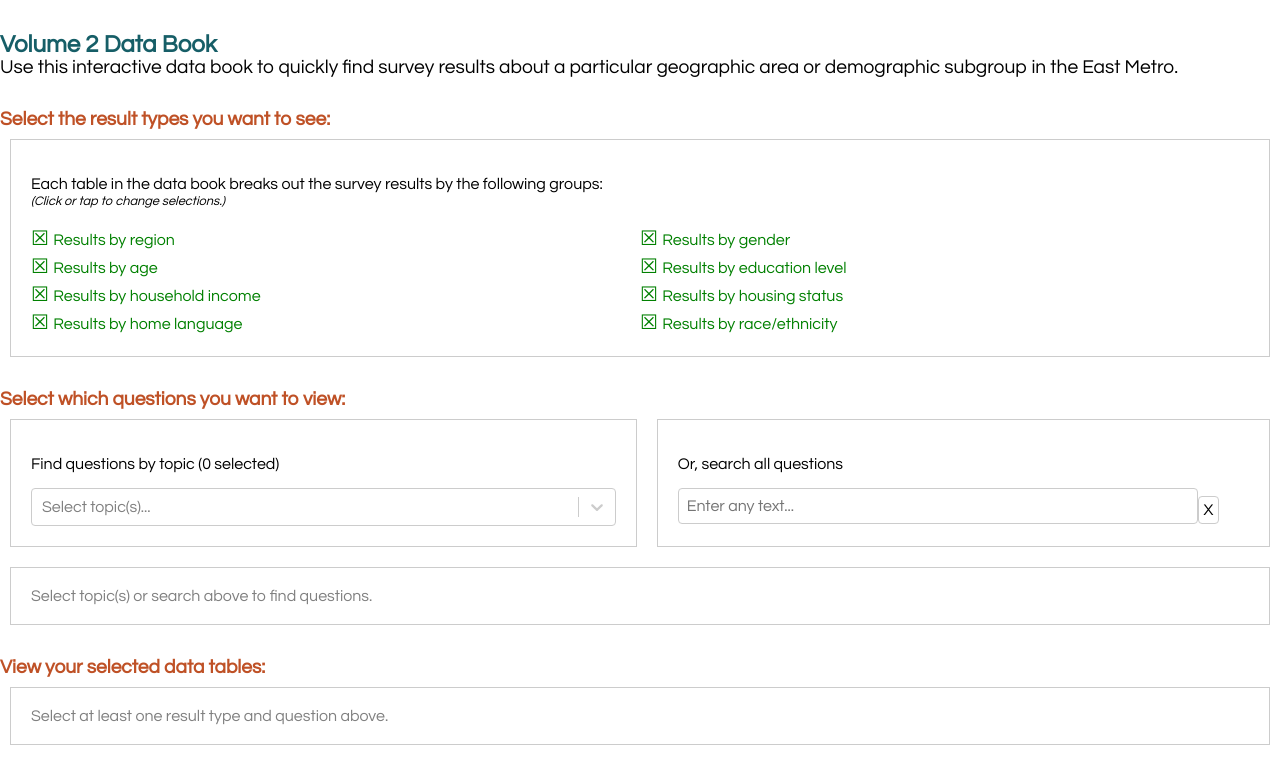
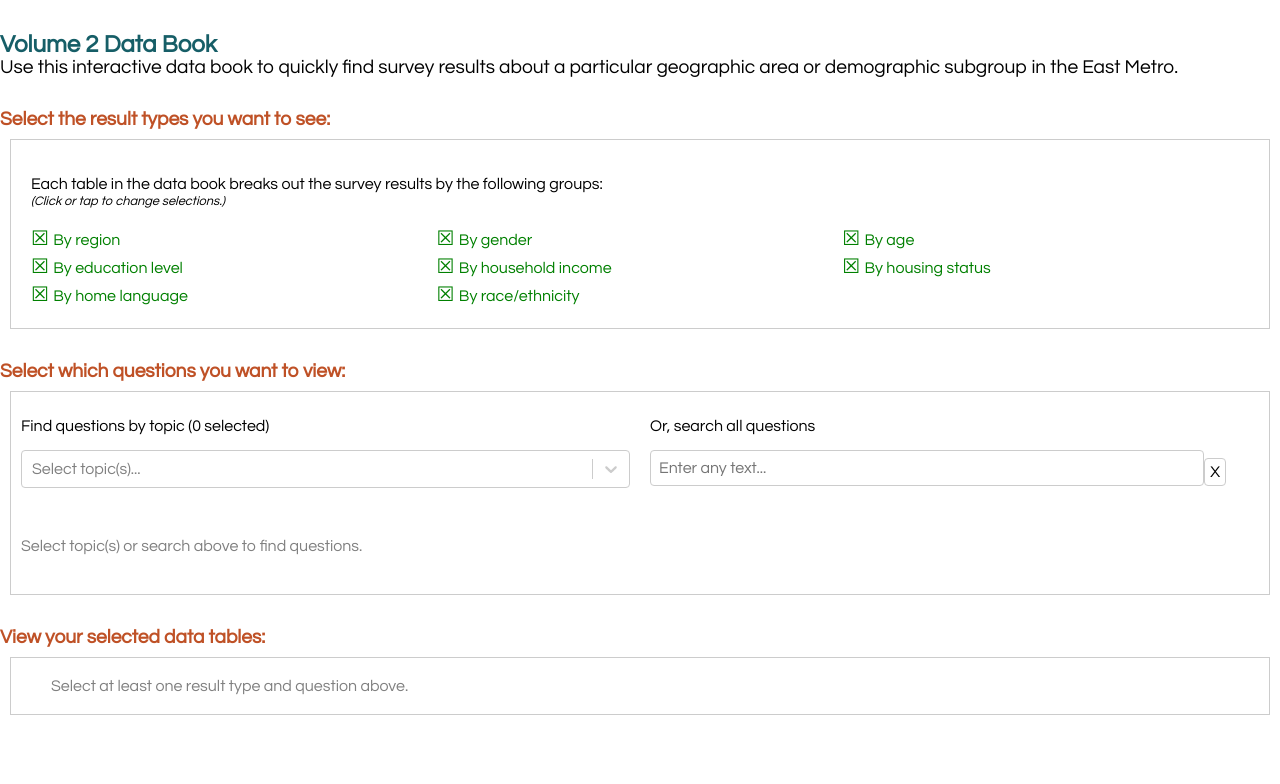
Before and after one commit to wilder-research/emp-databook, a React app: page / in a window 1280 px wide. Built offline with nearby package versions, Linux system fonts and the light colour scheme.

Commit message:
Refine prototype, refactor

```diff
--- a/src/databook.js
+++ b/src/databook.js
@@ -156,6 +156,7 @@ export default class DataBook extends React.Component {
           onClick={(i) => this.handleResultTypeClick(i)}
         />
         <div className="SectionTitle">Select which questions you want to view:</div>
+        <div className="Questions">
           <div className="QuestionFilters">
             <TopicSelect
               selectedTopics={current.selectedTopics}
@@ -176,6 +177,7 @@ export default class DataBook extends React.Component {
             onSelectVisibleQuestions={() => this.handleSelectVisibleQuestions()}
             onClearSelectedQuestions={() => this.handleClearSelectedQuestions()}
           />
+        </div>
         <div className="SectionTitle">View your selected data tables:</div>
         <DataTableList
           questions={current.questions}
--- a/src/docs/data.js
+++ b/src/docs/data.js
@@ -149,12 +149,12 @@ export const TOPICS = topic_vals.map((val) => {
 
 //list of result types available in data set
 export const RESULTTYPES = [
-  { selected: true, value: 'Results by region:', label: 'Results by region' },
-  { selected: true, value: 'Results by gender:', label: 'Results by gender' },
-  { selected: true, value: 'Results by age:', label: 'Results by age' },
-  { selected: true, value: 'Results by education level:', label: 'Results by education level' },
-  { selected: true, value: 'Results by household income:', label: 'Results by household income' },
-  { selected: true, value: 'Results by housing status:', label: 'Results by housing status' },
-  { selected: true, value: 'Results by home language:', label: 'Results by home language' },
-  { selected: true, value: 'Results by race/ethnicity:', label: 'Results by race/ethnicity' },
+  { selected: true, value: 'Results by region:', label: 'By region' },
+  { selected: true, value: 'Results by gender:', label: 'By gender' },
+  { selected: true, value: 'Results by age:', label: 'By age' },
+  { selected: true, value: 'Results by education level:', label: 'By education level' },
+  { selected: true, value: 'Results by household income:', label: 'By household income' },
+  { selected: true, value: 'Results by housing status:', label: 'By housing status' },
+  { selected: true, value: 'Results by home language:', label: 'By home language' },
+  { selected: true, value: 'Results by race/ethnicity:', label: 'By race/ethnicity' },
 ];
--- a/src/index.css
+++ b/src/index.css
@@ -50,23 +50,23 @@ body {
 .ResultTypeList {
     padding: 10px;
     margin: 0;
-    flex: 1 100%;
+    flex: 0 1 100%;
     display: flex;
     flex-flow: row wrap;
     /* show component block */
     border: 1px solid #cccccc;
     margin: 10px;
-    padding: 20px
+    padding: 20px;
 }
 
 .ResultTypeList > p {
-    flex: 2 100%;
+    flex: 1 3 100%;
 }
 
 .ResultType__Choice {
     padding: 2px 0;
     margin: 0;
-    flex: 1 100%;
+    flex: 0 1 100%;
 }
 
 .ResultType__Choice:focus,
@@ -96,6 +96,13 @@ body {
     font-size: 125%;
 }
 
+.Questions {
+    /* question select and list blocks */
+    border: 1px solid #cccccc;
+    margin: 10px;
+    padding: 0;
+}
+
 .QuestionFilters {
     display: flex;
     flex-flow: row wrap;
@@ -105,22 +112,14 @@ body {
     padding: 10px;
     margin: 0;
     background: #ffffff;
-    flex: 1 100%;
-    /* show component block */
-    border: 1px solid #cccccc;
-    margin: 10px;
-    padding: 20px
+    flex: 0 1 100%;
 }
 
 .FilterText {
     padding: 10px;
     margin: 0;
     background: #ffffff;
-    flex: 1 100%;
-    /* show component block */
-    border: 1px solid #cccccc;
-    margin: 10px;
-    padding: 20px
+    flex: 0 1 100%;
 }
 
 .FilterText__Input {
@@ -142,10 +141,6 @@ body {
 .QuestionList {
     padding: 10px;
     margin: 30px 0;
-    /* show component block */
-    border: 1px solid #cccccc;
-    margin: 10px;
-    padding: 20px
 }
 
 .QuestionList__Placeholder {
@@ -153,7 +148,7 @@ body {
 }
 
 .topichead {
-    margin: 10px 0 0 0;
+    margin: 2rem 0 0 0;
     font-weight: 700;
     color: #666;
 }
@@ -194,11 +189,12 @@ body {
     /* show component block */
     border: 1px solid #cccccc;
     margin: 10px;
-    padding: 20px
+    padding: 0 20px;
 }
 
 .DataTables__Placeholder {
     color: #808080;
+    padding: 20px;
 }
 
 .DataTable {
@@ -224,6 +220,7 @@ body {
 .table thead th {
     font-size: 15px; /* 12px; */
     font-weight: 700;
+    max-width: 12rem;
 	padding: 10px 12px 11px 12px; /* 21px 25px 22px 25px; */
 	border-top: 1px solid #fafafa;
 	border-bottom: 1px solid #e0e0e0;
@@ -235,6 +232,7 @@ body {
 .table tbody th {
     background: #ffffff;
     font-weight: 400;
+    min-width: 6rem;
 }
 .table tbody .rowgroup th {
     padding-top: 20px;
@@ -242,7 +240,8 @@ body {
 }
 .table th:first-child {
 	text-align: left;
-	padding-left:10px; /* 20px; */
+    padding-left:10px; /* 20px; */
+    padding-right: 5px;
 }
 .table tr:first-child th:first-child {
 	-moz-border-radius-topleft: 3px;
@@ -313,7 +312,7 @@ body {
 /* Medium+ screens */
 @media all and (min-width: 600px) {
     .ResultType__Choice {
-        flex: 1 50%;
+        flex: 0 1 33.3%;
     }
     .QuestionFilters {
         flex-flow: row nowrap;
@@ -321,6 +320,6 @@ body {
     .TopicSelect,
     .FilterText {
         max-width: 50%;
-        flex: 1 auto;
+        flex: 1 1 auto;
     }
   }
```
Lines whose indentation alone changed are shown as unchanged.
